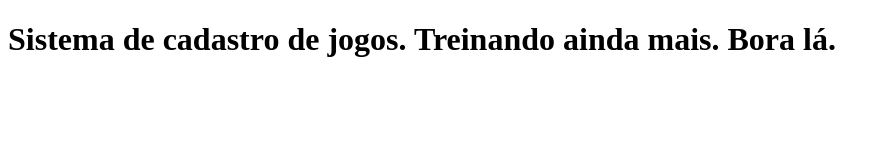
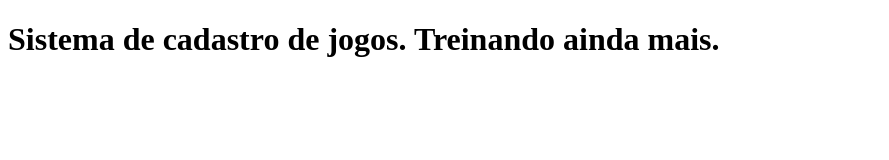
Before and after one commit to Monaraalmeida/sistema-de-cadastro, a plain HTML site: page index.html in a window 1280 px wide. Shown: the whole page, without its empty margins (0-889 px from the left). Drawn offline with Linux system fonts and the light colour scheme.

Commit message:
Reescrevendo

```diff
--- a/index.html
+++ b/index.html
@@ -9,7 +9,6 @@
 <body>
     <h1>Sistema  de cadastro de jogos.
         Treinando ainda mais.
-        Bora lá.
     </h1>
 </body>
 </html>
```
